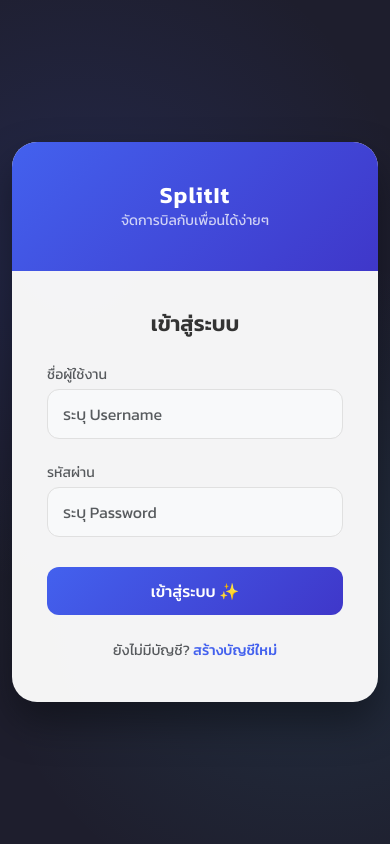
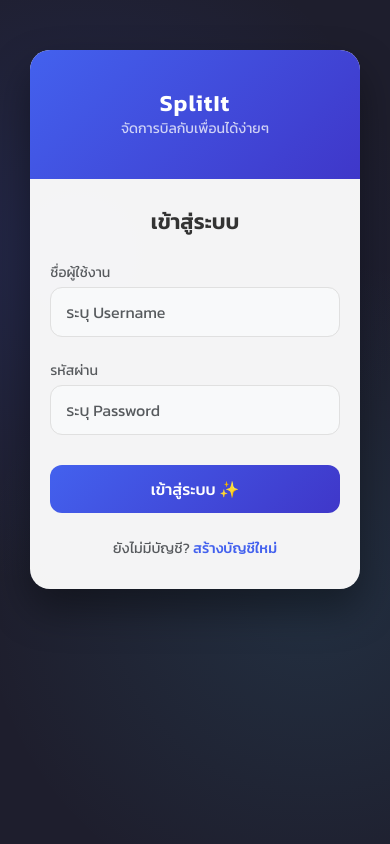
Before and after one commit to tnhsen/Splitit, a Flask app: page /login in a window 390 px wide. Run offline with Flask 3, Linux system fonts and the light colour scheme.

Commit message:
response mobile

```diff
--- a/templates/login.html
+++ b/templates/login.html
@@ -1,11 +1,17 @@
 <!DOCTYPE html>
 <html lang="th">
   <head>
-    <meta charset="UTF-8">
-    <meta name="viewport" content="width=device-width, initial-scale=1.0">
+    <meta charset="UTF-8" />
+    <meta name="viewport" content="width=device-width, initial-scale=1.0" />
     <title>เข้าสู่ระบบ - SplitIt</title>
-    <link href="https://cdn.jsdelivr.net/npm/bootstrap@5.3.0/dist/css/bootstrap.min.css" rel="stylesheet">
-    <link href="https://fonts.googleapis.com/css2?family=Kanit:wght@300;400;500;600&display=swap" rel="stylesheet">
+    <link
+      href="https://cdn.jsdelivr.net/npm/bootstrap@5.3.0/dist/css/bootstrap.min.css"
+      rel="stylesheet"
+    />
+    <link
+      href="https://fonts.googleapis.com/css2?family=Kanit:wght@300;400;500;600&display=swap"
+      rel="stylesheet"
+    />
     <style>
       :root {
         --primary-gradient: linear-gradient(135deg, #4361ee 0%, #3f37c9 100%);
@@ -13,10 +19,18 @@
       }
 
       body {
-            font-family: 'Kanit', sans-serif;
+        font-family: "Kanit", sans-serif;
         background: #1e1e2d; /* พื้นหลังสีเข้มเหมือน Sidebar */
-            background-image: radial-gradient(circle at 20% 30%, rgba(67, 97, 238, 0.15) 0%, transparent 50%),
-                              radial-gradient(circle at 80% 70%, rgba(76, 201, 240, 0.1) 0%, transparent 50%);
+        background-image: radial-gradient(
+            circle at 20% 30%,
+            rgba(67, 97, 238, 0.15) 0%,
+            transparent 50%
+          ),
+          radial-gradient(
+            circle at 80% 70%,
+            rgba(76, 201, 240, 0.1) 0%,
+            transparent 50%
+          );
         height: 100vh;
         display: flex;
         align-items: center;
@@ -100,6 +114,21 @@
         border: none;
         font-size: 0.85rem;
       }
+
+      @media (max-width: 576px) {
+        body {
+          align-items: flex-start;
+          padding-top: 50px;
+        }
+        .login-card,
+        .signup-card {
+          max-width: 90%;
+          border-radius: 20px;
+        }
+        .card-body {
+          padding: 30px 20px;
+        }
+      }
     </style>
   </head>
   <body>
@@ -110,22 +139,34 @@
           <p class="mb-0 opacity-75 small">จัดการบิลกับเพื่อนได้ง่ายๆ</p>
         </div>
         <div class="card-body">
-                <h4 class="text-center mb-4 fw-bold" style="color: #333;">เข้าสู่ระบบ</h4>
+          <h4 class="text-center mb-4 fw-bold" style="color: #333">
+            เข้าสู่ระบบ
+          </h4>
 
-                {% with msgs = get_flashed_messages() %}
-                    {% for m in msgs %}
+          {% with msgs = get_flashed_messages() %} {% for m in msgs %}
           <div class="alert alert-danger text-center mb-3">{{ m }}</div>
-                    {% endfor %}
-                {% endwith %}
+          {% endfor %} {% endwith %}
 
           <form method="POST">
             <div class="mb-1">
               <label class="small text-muted mb-1 ml-1">ชื่อผู้ใช้งาน</label>
-                        <input type="text" name="username" class="form-control" placeholder="ระบุ Username" required>
+              <input
+                type="text"
+                name="username"
+                class="form-control"
+                placeholder="ระบุ Username"
+                required
+              />
             </div>
             <div class="mb-1">
               <label class="small text-muted mb-1 ml-1">รหัสผ่าน</label>
-                        <input type="password" name="password" class="form-control" placeholder="ระบุ Password" required>
+              <input
+                type="password"
+                name="password"
+                class="form-control"
+                placeholder="ระบุ Password"
+                required
+              />
             </div>
             <button type="submit" class="btn btn-login">เข้าสู่ระบบ ✨</button>
           </form>
```
Also changed, not shown: templates/index.html (+32 -20 lines), templates/signup.html (+15 -0 lines). Lines whose indentation alone changed are shown as unchanged.
